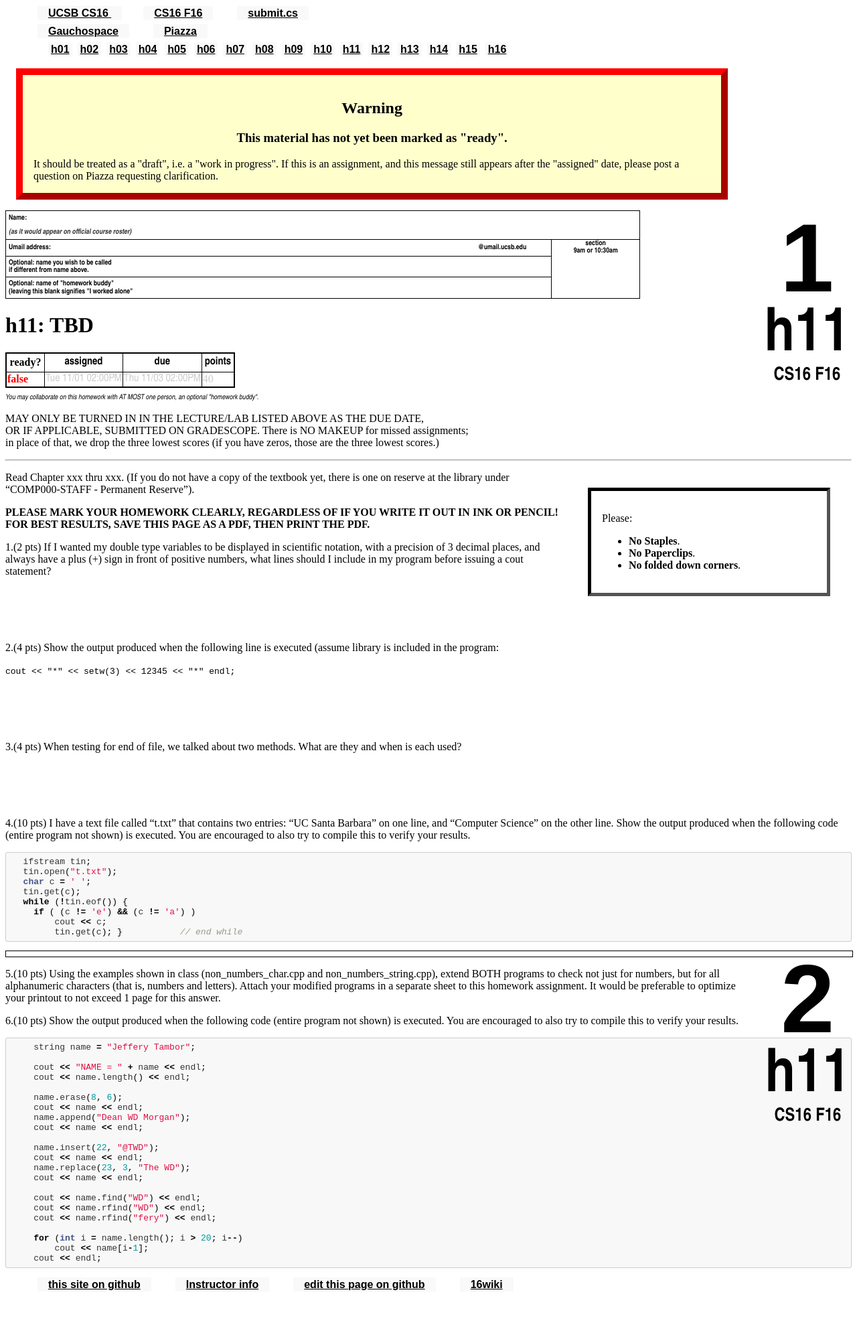
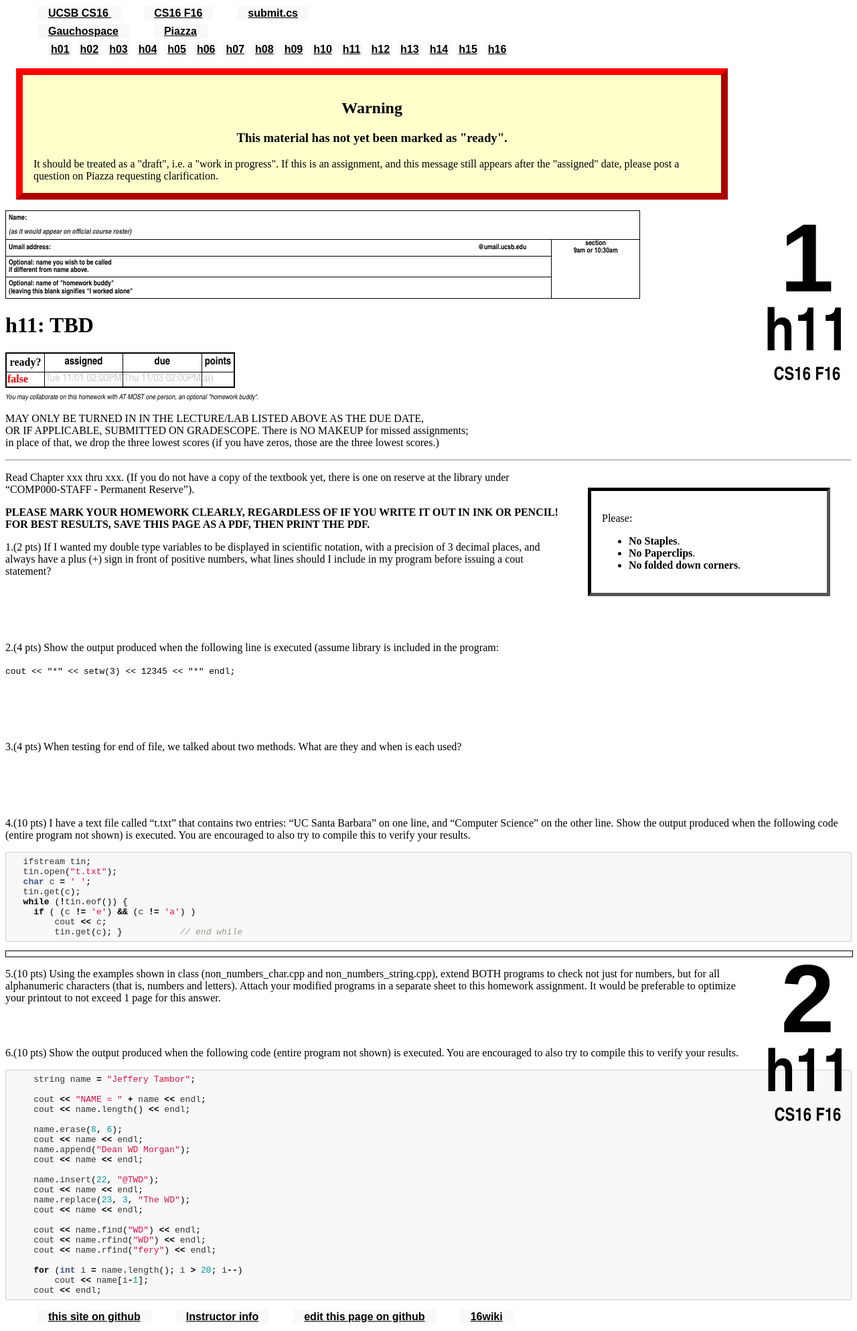
Before and after one commit to ucsb-cs16-s16/https-ucsb-cs16-s17.github.io, a Jekyll site: the page built from _hwk/h11.md, in a window 1280 px wide. Shown: the whole page at 67% size. Built offline with Jekyll 4.4.1, drawn with Linux system fonts in a browser that asks for light colours; before the commit the page ends 1939 px from its top, so only the background shows below that.

Commit message:
Update h11.md

```diff
--- a/_hwk/h11.md
+++ b/_hwk/h11.md
@@ -40,7 +40,7 @@ FOR BEST RESULTS, SAVE THIS PAGE AS A PDF, THEN PRINT THE PDF.</b>
 <div class="pagebreak"></div>
 
 5.(10 pts) Using the examples shown in class (non_numbers_char.cpp and non_numbers_string.cpp), extend BOTH programs to check not just for numbers, but for all alphanumeric characters (that is, numbers and letters). Attach your modified programs in a separate sheet to this homework assignment. It would be preferable to optimize your printout to not exceed 1 page for this answer.
-<div style="margin-bottom:1em"></div>
+<div style="margin-bottom:4em"></div>
 
 6.(10 pts) Show the output produced when the following code (entire program not shown) is executed. You are encouraged to also try to compile this to verify your results.
 
```
